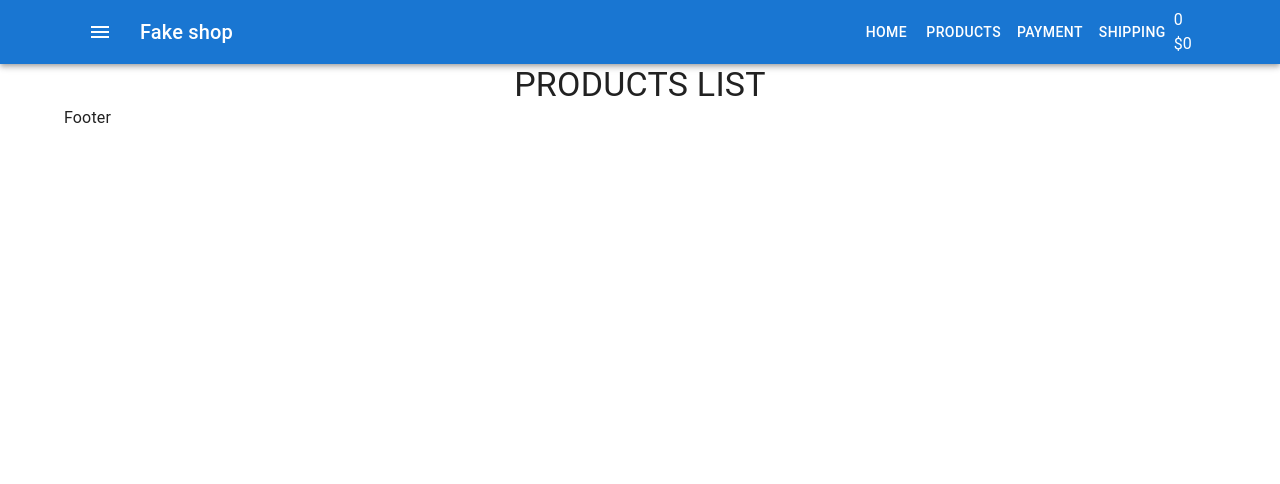
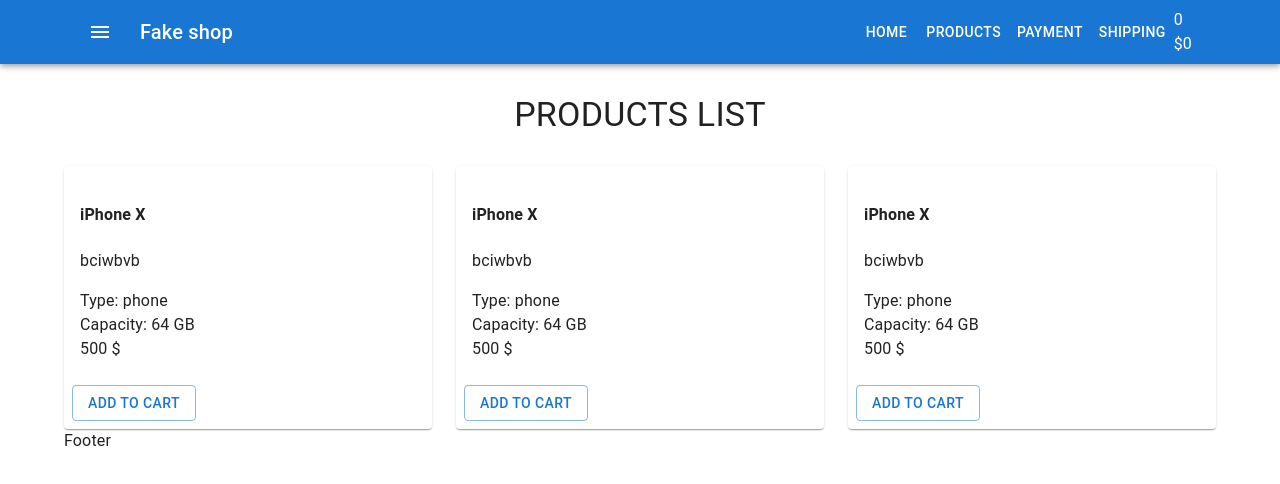
Before and after one commit to cherstvie/react-skillup-2510, a React (Create React App) app: page / in a window 1280 px wide. Shown: the top 484 px of the page. Built offline with nearby package versions, Linux system fonts and the light colour scheme.

Commit message:
added items to ProductsList

```diff
--- a/src/components/Products/ProductsList.js
+++ b/src/components/Products/ProductsList.js
@@ -1,10 +1,12 @@
 import React from 'react'
 import Typography from '@mui/material/Typography'
 import { makeStyles } from '@mui/styles'
+import { Grid } from '@mui/material'
+import { ProductsListItem } from 'components/Products/ProductsListItem'
 
 const useStyles = makeStyles({
     title: {
-        margin: '30px 0',
+        padding: '30px 0',
         textTransform: 'uppercase',
     },
 })
@@ -21,6 +23,24 @@ export const ProductsList = () => {
             >
                 Products List
             </Typography>
+
+            <Grid
+                container
+                direction="row"
+                justifyContent="space-evenly"
+                alignItems="center"
+                spacing={3}
+            >
+                <Grid item xs={12} sm={6} md={4}>
+                    <ProductsListItem />
+                </Grid>
+                <Grid item xs={12} sm={6} md={4}>
+                    <ProductsListItem />
+                </Grid>
+                <Grid item xs={12} sm={6} md={4}>
+                    <ProductsListItem />
+                </Grid>
+            </Grid>
         </>
     )
 }
--- /dev/null
+++ b/src/components/Products/ProductsListItem.js
@@ -0,0 +1,21 @@
+import { Card, CardActions, CardContent, Button } from '@mui/material'
+import React from 'react'
+
+export const ProductsListItem = () => {
+    return (
+        <>
+            <Card>
+                <CardContent>
+                    <h4>iPhone X</h4>
+                    <p>bciwbvb</p>
+                    <div>Type: phone</div>
+                    <div>Capacity: 64 GB</div>
+                    <div>500 $</div>
+                </CardContent>
+                <CardActions>
+                    <Button variant="outlined">Add to cart</Button>
+                </CardActions>
+            </Card>
+        </>
+    )
+}
```
